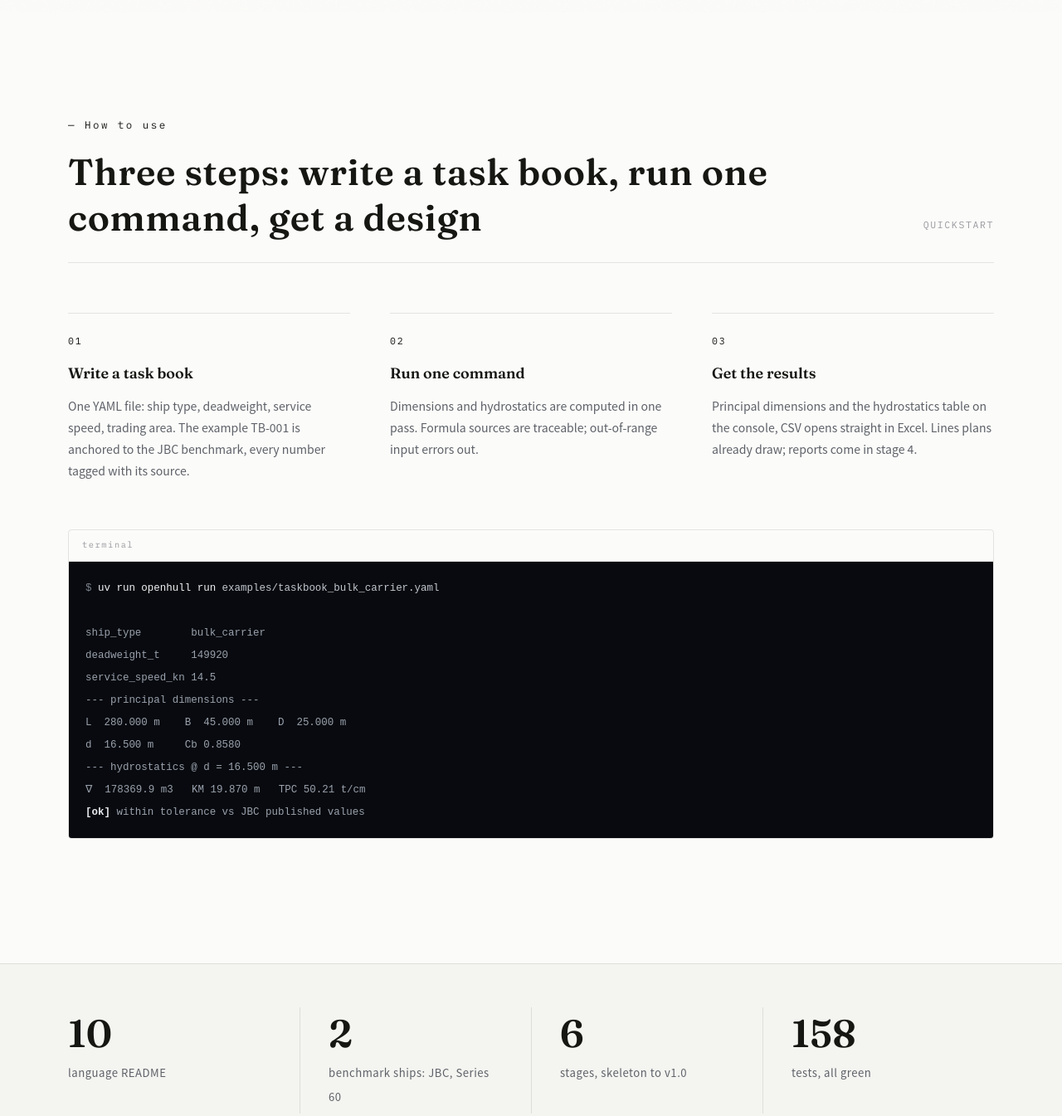
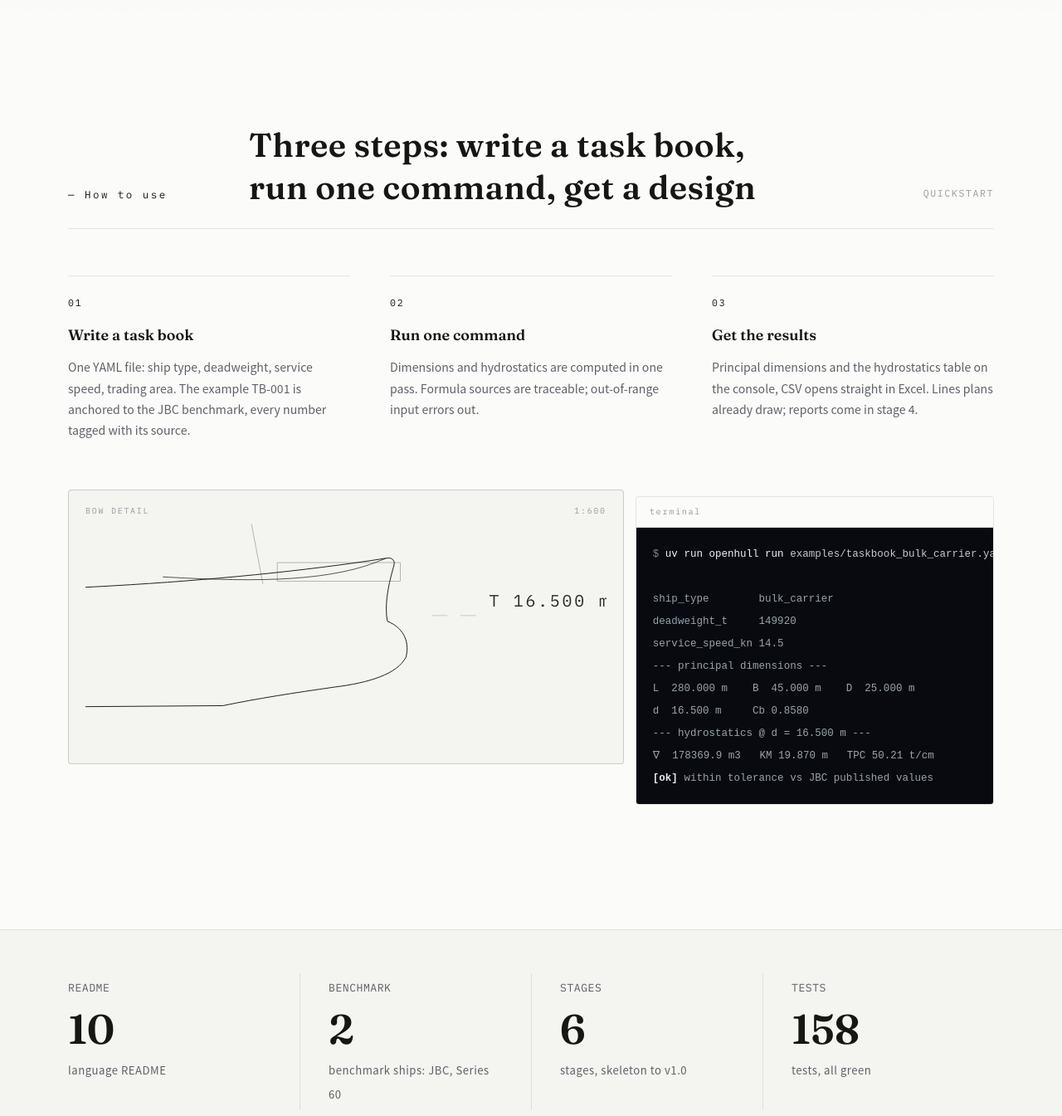
Before and after one commit to 5777-wq/openhull-site, a plain HTML site: page index.html in a window 1280 px wide. Shown: the part 1220-2565 px from the top of the page at 83% size. Drawn offline with Linux system fonts and the light colour scheme.

Commit message:
premium pass: display scale & rhythm, asymmetric section grid with hanging numbers, bow-detail figure paired with CLI card, spec-sheet stats band, three-column footer, slower reveals, OLED-black dark theme

```diff
--- a/assets/css/style.css
+++ b/assets/css/style.css
@@ -14,7 +14,8 @@ body {
   color: var(--text);
   font-family: var(--sans);
   font-size: 16px;
-  line-height: 1.85;
+  line-height: 1.8;
+  letter-spacing: .002em;
   -webkit-font-smoothing: antialiased;
   text-rendering: optimizeLegibility;
   overflow-x: hidden;
@@ -227,9 +228,10 @@ button { font: inherit; background: none; border: 0; cursor: pointer; color: inh
 .hero__title {
   font-family: var(--serif-en);
   font-weight: 560;
-  font-size: clamp(2.25rem, 7.2vw, 5.4rem);
-  line-height: 1.06;
-  letter-spacing: -.015em;
+  font-size: clamp(2.4rem, 7.6vw, 6.1rem);
+  line-height: 1.02;
+  letter-spacing: -.022em;
+  text-wrap: balance;
   color: var(--ivory);
   margin-bottom: 30px;
 }
@@ -244,7 +246,8 @@ button { font: inherit; background: none; border: 0; cursor: pointer; color: inh
   margin-bottom: 18px;
 }
 .hero__desc {
-  max-width: 620px;
+  max-width: 60ch;
+  text-wrap: pretty;
   font-size: .98rem;
   color: var(--muted);
   margin-bottom: 44px;
@@ -282,12 +285,25 @@ button { font: inherit; background: none; border: 0; cursor: pointer; color: inh
 
 /* 型线图 */
 .hero__figure {
-  margin-top: 26px;
+  margin-top: 0;
   border: 1px solid var(--line-2);
   border-radius: 4px;
   padding: 16px 24px 10px;
   background: var(--bg-2);
 }
+.howto__grid {
+  display: grid;
+  grid-template-columns: 1.55fr 1fr;
+  gap: 14px;
+  align-items: start;
+}
+.hero__detail {
+  border: 1px solid var(--line-2);
+  border-radius: 4px;
+  padding: 16px 20px 12px;
+  background: var(--bg-2);
+}
+.hero__detail .hull { margin-top: 4px; }
 .figure__label {
   display: flex;
   justify-content: space-between;
@@ -319,15 +335,23 @@ button { font: inherit; background: none; border: 0; cursor: pointer; color: inh
 }
 .stat { padding: 6px 34px; border-left: 1px solid var(--line); }
 .stat:first-child { border-left: 0; padding-left: 0; }
+.stat__key {
+  display: block;
+  font-size: .62rem;
+  letter-spacing: .2em;
+  color: var(--faint);
+  margin-bottom: 14px;
+}
 .stat strong {
   display: block;
   font-family: var(--serif-en);
   font-weight: 560;
-  font-size: 2.9rem;
-  line-height: 1.1;
+  font-size: 3.1rem;
+  line-height: 1;
   color: var(--ivory);
-  margin-bottom: 6px;
+  margin-bottom: 8px;
   font-variant-numeric: tabular-nums;
+  letter-spacing: -.01em;
 }
 .stat span { font-size: .82rem; color: var(--muted); letter-spacing: .04em; }
 
@@ -337,14 +361,16 @@ button { font: inherit; background: none; border: 0; cursor: pointer; color: inh
 .section--alt { background: var(--bg-2); border-top: 1px solid var(--line); border-bottom: 1px solid var(--line); }
 
 .section__head {
-  margin-bottom: 60px;
-  display: flex;
-  justify-content: space-between;
-  align-items: flex-end;
-  gap: 24px;
-  padding-bottom: 26px;
+  margin-bottom: 56px;
+  display: grid;
+  grid-template-columns: minmax(120px, 190px) 1fr auto;
+  align-items: end;
+  gap: 20px 28px;
+  padding-bottom: 24px;
   border-bottom: 1px solid var(--line);
 }
+.section__head > div { display: contents; }
+.section__head .section__no { margin-bottom: 6px; }
 .section__meta { color: var(--faint); white-space: nowrap; padding-bottom: 8px; }
 .section__no {
   font-family: var(--mono);
@@ -356,9 +382,10 @@ button { font: inherit; background: none; border: 0; cursor: pointer; color: inh
 .section__title {
   font-family: var(--serif);
   font-weight: 600;
-  font-size: clamp(1.9rem, 3.6vw, 2.75rem);
-  line-height: 1.25;
-  letter-spacing: .015em;
+  font-size: clamp(1.75rem, 3.2vw, 2.5rem);
+  line-height: 1.28;
+  letter-spacing: .01em;
+  text-wrap: balance;
   color: var(--ivory);
 }
 .section__lead {
@@ -371,7 +398,7 @@ button { font: inherit; background: none; border: 0; cursor: pointer; color: inh
 /* ─────────────────────────── 01 简介 ─────────────────────────── */
 
 .intro__lead { max-width: 760px; margin-bottom: 80px; }
-.intro__lead p { font-size: 1.06rem; color: var(--text); margin-bottom: 20px; }
+.intro__lead p { font-size: 1.06rem; color: var(--text); margin-bottom: 20px; text-wrap: pretty; }
 .intro__lead p:last-child {
   font-family: var(--serif);
   color: var(--brass-hi);
@@ -705,23 +732,29 @@ button { font: inherit; background: none; border: 0; cursor: pointer; color: inh
   user-select: none;
   margin-bottom: 54px;
 }
-.footer__row {
-  display: flex;
-  justify-content: space-between;
-  align-items: center;
-  gap: 20px;
-  flex-wrap: wrap;
+.footer__cols {
+  display: grid;
+  grid-template-columns: 1.6fr 1fr 1fr;
+  gap: 40px;
   color: var(--faint);
   font-size: .84rem;
 }
-.footer__row .hull__mono { font-size: .68rem; }
+.footer__key {
+  font-size: .62rem;
+  letter-spacing: .2em;
+  color: var(--text);
+  margin-bottom: 12px;
+}
+.footer__col p { margin-bottom: 6px; max-width: 34ch; }
+.footer__col a { border-bottom: 1px solid var(--line-2); padding-bottom: 1px; }
+.footer__col a:hover { border-bottom-color: var(--brass); color: var(--ivory); }
 
 /* ─────────────────────────── 动效 ─────────────────────────── */
 
 .reveal {
   opacity: 0;
-  transform: translateY(22px);
-  transition: opacity .8s var(--ease-out), transform .8s var(--ease-out);
+  transform: translateY(26px);
+  transition: opacity 1s var(--ease-out), transform 1s var(--ease-out);
 }
 .reveal[data-delay="1"] { transition-delay: .07s; }
 .reveal[data-delay="2"] { transition-delay: .14s; }
@@ -737,6 +770,8 @@ button { font: inherit; background: none; border: 0; cursor: pointer; color: inh
 /* ─────────────────────────── 响应式 ─────────────────────────── */
 
 @media (max-width: 1020px) {
+  .howto__grid { grid-template-columns: 1fr; }
+  .footer__cols { grid-template-columns: 1fr 1fr; gap: 28px; }
   .steps { grid-template-columns: 1fr; gap: 0; }
   .pipeline { grid-template-columns: 1fr; gap: 40px; }
   .pipeline__mid { display: flex; align-items: center; gap: 24px; }
@@ -753,8 +788,10 @@ button { font: inherit; background: none; border: 0; cursor: pointer; color: inh
   .stat { padding: 0 26px; }
   .stat:nth-child(odd) { border-left: 0; padding-left: 0; }
   .section { padding: 110px 0; }
-  .section__head { flex-direction: column; align-items: flex-start; gap: 8px; }
+  .section__head { grid-template-columns: 1fr; align-items: start; gap: 6px; }
+  .section__head > div { display: block; }
   .section__meta { display: none; }
+  .footer__cols { grid-template-columns: 1fr; gap: 24px; }
 }
 
 @media (max-width: 640px) {
--- a/assets/css/tokens.css
+++ b/assets/css/tokens.css
@@ -35,7 +35,7 @@
 }
 /* ── 皮肤：墨夜 noir（纯黑单色）── */
 [data-theme="noir"] {
-  --bg: #060607; --bg-2: #0c0c0e; --bg-3: #131316;
+  --bg: #050506; --bg-2: #0a0a0c; --bg-3: #111113;
   --ivory: #f2f2f0; --text: #c9c9cd; --muted: #8f8f96; --faint: #606067;
   --brass: #f2f2f0; --brass-hi: #ffffff;
   --accent-rgb: 242, 242, 240; --fg-rgb: 242, 242, 240;
--- a/assets/js/main.js
+++ b/assets/js/main.js
@@ -25,6 +25,11 @@
       "stats.l2": "艘基准船：JBC、Series 60",
       "stats.l3": "个阶段，从骨架到 v1.0",
       "stats.l4": "个测试，都是绿的",
+      "fig.detail": "艏部细节 · BOW DETAIL",
+      "footer.aboutKey": "关于",
+      "footer.linksKey": "链接",
+      "footer.stateKey": "状态",
+      "footer.goal": "目标只有一个：把船舶初步设计里能写成公式的东西，交给代码。",
       "how.kicker": "— 怎么用",
       "how.title": "三步：写任务书、跑命令、拿方案",
       "how.t1": "写任务书",
@@ -99,6 +104,11 @@
       "stats.l2": "benchmark ships: JBC, Series 60",
       "stats.l3": "stages, skeleton to v1.0",
       "stats.l4": "tests, all green",
+      "fig.detail": "BOW DETAIL",
+      "footer.aboutKey": "About",
+      "footer.linksKey": "Links",
+      "footer.stateKey": "Status",
+      "footer.goal": "One goal: hand everything in preliminary design that can be written as an equation over to code.",
       "how.kicker": "— How to use",
       "how.title": "Three steps: write a task book, run one command, get a design",
       "how.t1": "Write a task book",
--- a/index.html
+++ b/index.html
@@ -182,6 +182,8 @@
             OpenHull · PROFILE — TB-001 CAPESIZE BULK CARRIER · SCALE 1:1200 · SHEET 01
           </p>
         </figure>
+
+
       </div>
     </section>
 
@@ -214,6 +216,34 @@
           </li>
         </ol>
 
+        <div class="howto__grid">
+                <figure class="hero__detail" aria-hidden="true">
+          <figcaption class="figure__label hull__mono">
+            <span data-i18n="fig.detail">艏部细节 · BOW DETAIL</span><span>1:600</span>
+          </figcaption>
+          <svg class="hull" viewBox="826 166 364 162" fill="none" preserveAspectRatio="xMidYMid meet">
+            <path d="M126 206
+              C 240 213, 420 217, 620 217
+              C 780 217, 920 210, 1036 192
+              C 1041 191, 1043 194, 1041 199
+              C 1037 213, 1035 226, 1037 236
+              C 1047 240, 1053 249, 1050 261
+              C 1044 273, 1024 279, 1000 282
+              C 972 286, 946 290, 922 295 L 210 300" stroke="var(--ivory)" stroke-width="0.55"/>
+            <path d="M880 205 C 950 209, 1000 208, 1036 192" stroke="var(--brass)" stroke-width="0.42"/>
+            <g stroke="var(--brass)" stroke-width="0.3" opacity=".55">
+              <rect x="960" y="195" width="86" height="13"/>
+            </g>
+            <line x1="950" y1="210" x2="942" y2="168" stroke="var(--ivory)" stroke-width="0.28" opacity=".6"/>
+            <g stroke="var(--brass)" stroke-width="0.28" stroke-dasharray="11 9" opacity=".4">
+              <line x1="1068" y1="232" x2="1106" y2="232"/>
+            </g>
+            <g fill="var(--brass)" opacity=".9">
+              <text x="1108" y="226" class="hull__mono">T 16.500 m</text>
+            </g>
+          </svg>
+        </figure>
+
         <div class="cmd reveal" data-delay="3">
           <div class="cmd__bar hull__mono"><span data-i18n="how.cmdLabel">终端</span></div>
 <pre><code><span class="p">$</span> <span class="cmd-key">uv run openhull run</span> examples/taskbook_bulk_carrier.yaml
@@ -228,6 +258,7 @@ d  16.500 m     Cb 0.8580
 ∇  178369.9 m3   KM 19.870 m   TPC 50.21 t/cm
 <span class="ok2">[ok]</span> within tolerance vs JBC published values</span></code></pre>
         </div>
+        </div>
       </div>
     </section>
 
@@ -235,18 +266,22 @@ d  16.500 m     Cb 0.8580
     <section class="stats">
       <div class="wrap stats__row">
         <div class="stat reveal">
+          <span class="stat__key hull__mono">README</span>
           <strong data-count="10">10</strong>
           <span data-i18n="stats.l1">种语言的 README</span>
         </div>
         <div class="stat reveal" data-delay="1">
+          <span class="stat__key hull__mono">BENCHMARK</span>
           <strong data-count="2">2</strong>
           <span data-i18n="stats.l2">艘基准船：JBC、Series 60</span>
         </div>
         <div class="stat reveal" data-delay="2">
+          <span class="stat__key hull__mono">STAGES</span>
           <strong data-count="6">6</strong>
           <span data-i18n="stats.l3">个阶段，从骨架到 v1.0</span>
         </div>
         <div class="stat reveal" data-delay="3">
+          <span class="stat__key hull__mono">TESTS</span>
           <strong data-count="158">158</strong>
           <span data-i18n="stats.l4">个测试，都是绿的</span>
         </div>
@@ -485,9 +520,24 @@ d  16.500 m     Cb 0.8580
     <footer class="footer">
       <div class="wrap">
         <p class="footer__watermark" aria-hidden="true">OpenHull</p>
-        <div class="footer__row">
-          <p data-i18n="footer.line">一个人，和几个 AI，晚上写的。</p>
-          <p class="hull__mono">© 2026 OpenHull Contributors · MIT License</p>
+        <div class="footer__cols">
+          <div class="footer__col">
+            <p class="footer__key hull__mono" data-i18n="footer.aboutKey">关于</p>
+            <p data-i18n="footer.line">一个人，和几个 AI，晚上写的。</p>
+            <p data-i18n="footer.goal">目标只有一个：把船舶初步设计里能写成公式的东西，交给代码。</p>
+          </div>
+          <div class="footer__col">
+            <p class="footer__key hull__mono" data-i18n="footer.linksKey">链接</p>
+            <p><a href="https://github.com/5777-wq/OpenHull" target="_blank" rel="noopener">GitHub</a></p>
+            <p><a href="https://github.com/5777-wq/OpenHull/blob/main/AGENTS.md" target="_blank" rel="noopener">AGENTS.md</a></p>
+            <p><a href="https://github.com/5777-wq/OpenHull/blob/main/README_zh.md" target="_blank" rel="noopener">README</a></p>
+          </div>
+          <div class="footer__col">
+            <p class="footer__key hull__mono" data-i18n="footer.stateKey">状态</p>
+            <p class="hull__mono">v0.1 released</p>
+            <p class="hull__mono">158 tests · CI green</p>
+            <p class="hull__mono">MIT License · © 2026</p>
+          </div>
         </div>
       </div>
     </footer>
```
